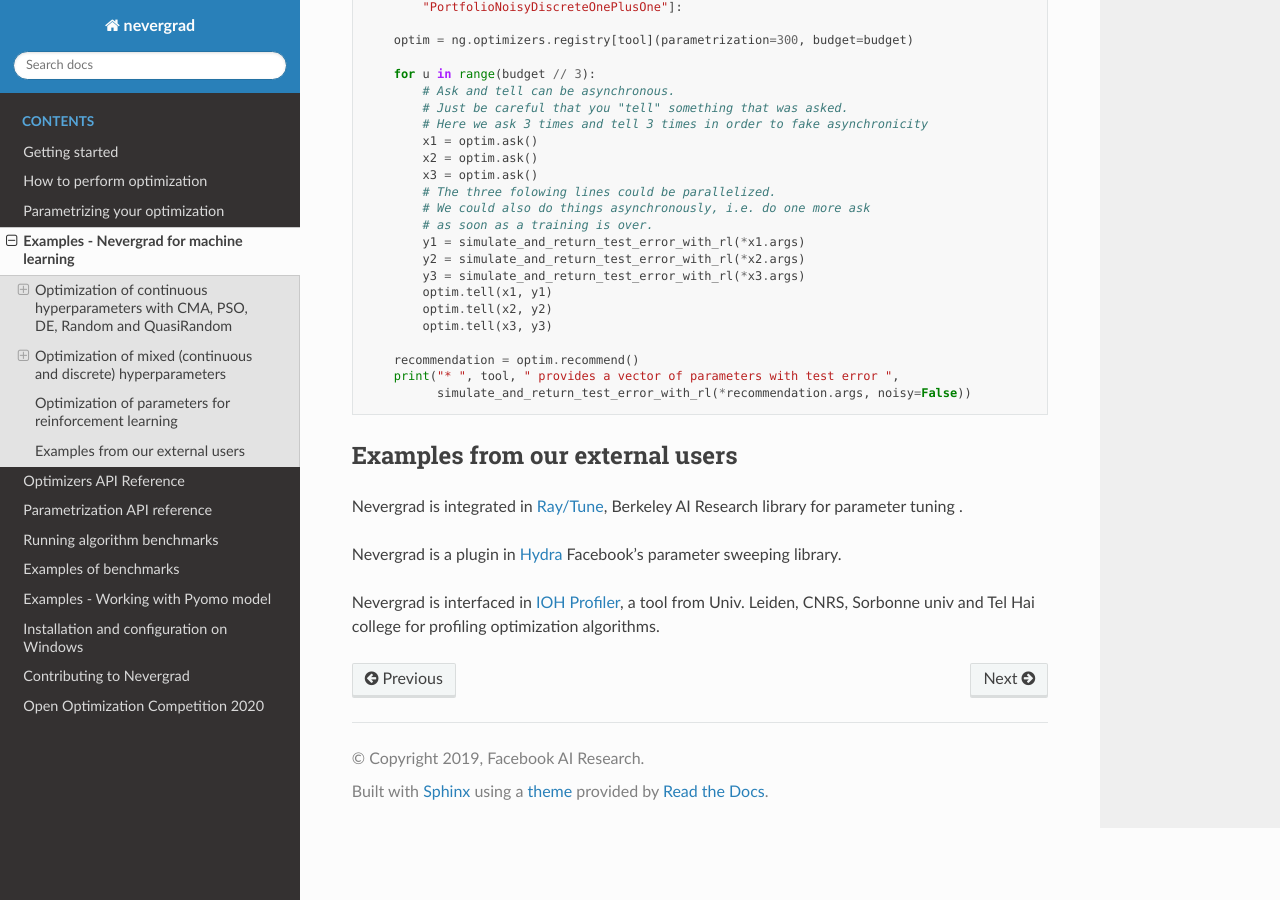
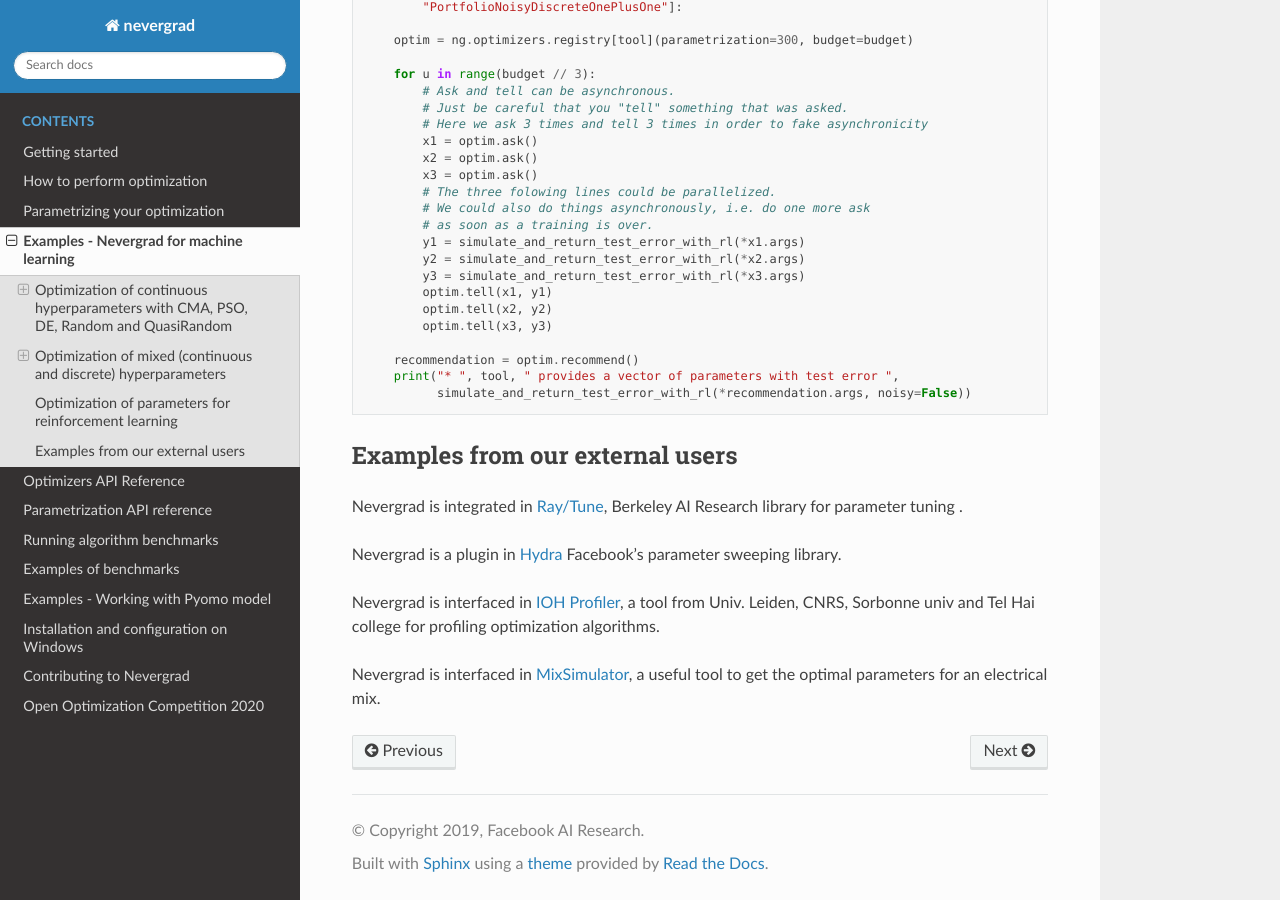
Before and after one commit to facebookresearch/nevergrad, a Sphinx documentation site: the page built from docs/machinelearning.rst, in a window 1280 px wide and 900 px high, scrolled down 5390 px. Built offline with Sphinx 7.4.7 and the Read the Docs theme 2.0.0, drawn with Linux system fonts in a browser that asks for light colours.

Commit message:
ElectricalMix Simulator using nevergrad (#812)
* Update machinelearning.rst

pull request to apply for the Nevergrad competition

* Update docs/machinelearning.rst

Co-authored-by: Jérémy Rapin <jrapin.github@gmail.com>

Co-authored-by: Jérémy Rapin <jrapin.github@gmail.com>

```diff
--- a/docs/machinelearning.rst
+++ b/docs/machinelearning.rst
@@ -307,3 +307,5 @@ Nevergrad is integrated in `Ray/Tune <https://docs.ray.io/en/master/_modules/ray
 Nevergrad is a plugin in `Hydra <https://hydra.cc/docs/next/plugins/nevergrad_sweeper/>`_ Facebook's parameter sweeping library.
 
 Nevergrad is interfaced in `IOH Profiler <http://iohprofiler.liacs.nl/>`_, a tool from Univ. Leiden, CNRS, Sorbonne univ and Tel Hai college for profiling optimization algorithms.
+
+Nevergrad is interfaced in `MixSimulator <https://github.com/Foloso/MixSimulator/>`_, a useful tool to get the optimal parameters for an electrical mix.
```
